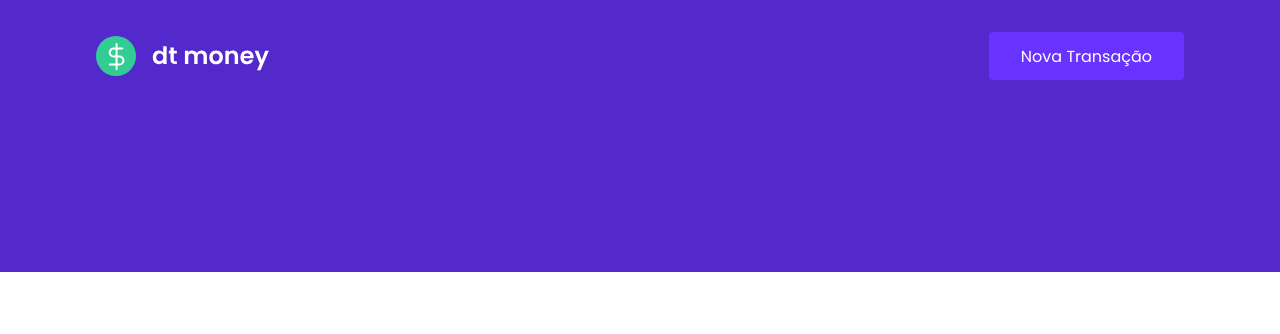
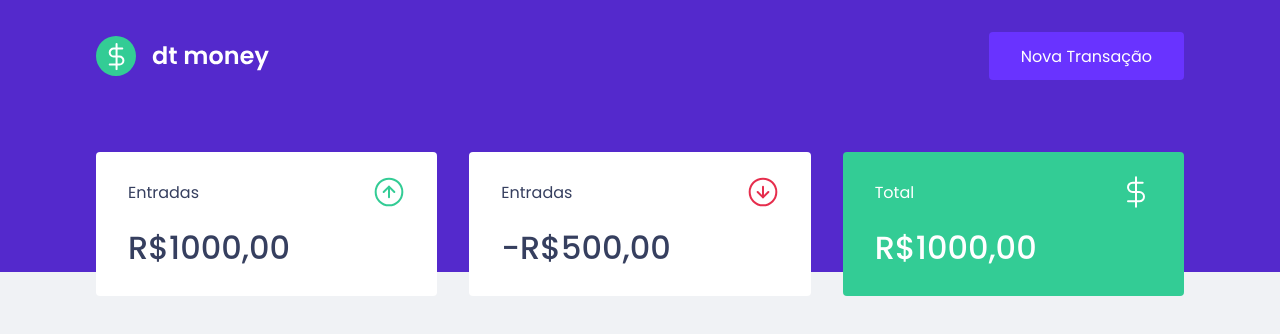
Before and after one commit to alisonbessa/ignite-react-chapter2, a React (Create React App) app: page / in a window 1280 px wide. Shown: the top 334 px of the page. Built offline with nearby package versions, Linux system fonts and the light colour scheme.

Commit message:
create components - summary

```diff
--- a/public/index.html
+++ b/public/index.html
@@ -9,7 +9,7 @@
 
     <link rel="shortcut icon" href="favicon.png" type="image/png">
 
-    <link href="https://fonts.googleapis.com/css2?family=Poppins:wght@400;600&display=swap" rel="stylesheet">
+    <link href="https://fonts.googleapis.com/css2?family=Poppins:wght@400;500;600&display=swap" rel="stylesheet">
     <title>DT Money</title>
   </head>
   <body>
--- a/src/App.tsx
+++ b/src/App.tsx
@@ -1,11 +1,13 @@
+import { Dashboard } from "./components/Dashboard";
 import { Header } from "./components/Header";
 import { GlobalStyle } from "./styles/global"
 
 export function App() {
   return (
     <>
+      <GlobalStyle />
       <Header />
-      <GlobalStyle />
+      <Dashboard />
     </>
   );
 }
--- /dev/null
+++ b/src/components/Dashboard/index.tsx
@@ -0,0 +1,11 @@
+import { Summary } from "../Summary";
+
+import { Container } from "./styles";
+
+export const Dashboard = () => {
+  return (
+    <Container>
+      <Summary />
+    </Container>
+  );
+};
--- /dev/null
+++ b/src/components/Dashboard/styles.ts
@@ -0,0 +1,7 @@
+import styled from "styled-components";
+
+export const Container = styled.main`
+  max-width: 1120px;
+  margin: 0 auto;
+  padding: 2.5rem 1rem;ß
+`;
--- /dev/null
+++ b/src/components/Summary/index.tsx
@@ -0,0 +1,41 @@
+import incomeImg from '../../assets/income.svg';
+import outcomeImg from '../../assets/outcome.svg';
+import totalImg from '../../assets/total.svg';
+
+
+
+import { Container } from "./styles";
+
+export const Summary = () => {
+  return (
+    <Container>
+      <div>
+        <header>
+          <p>Entradas</p>
+          <img src={incomeImg} alt="Entradas" />
+        </header>
+        <strong>
+          R$1000,00
+        </strong>
+      </div>
+      <div>
+        <header>
+          <p>Entradas</p>
+          <img src={outcomeImg} alt="Saídas" />
+        </header>
+        <strong>
+          -R$500,00
+        </strong>
+      </div>
+      <div className="highlight-background">
+        <header>
+          <p>Total</p>
+          <img src={totalImg} alt="Total" />
+        </header>
+        <strong>
+          R$1000,00
+        </strong>
+      </div>
+    </Container>
+  );
+}
--- /dev/null
+++ b/src/components/Summary/styles.ts
@@ -0,0 +1,34 @@
+import styled from "styled-components";
+
+export const Container = styled.div`
+  display: grid;
+  grid-template-columns: repeat(3, 1fr);
+  gap: 2rem;
+  margin-top: -10rem;
+
+  div {
+    background: var(--shape);
+    padding: 1.5rem 2rem;
+    border-radius: 0.25rem;
+    color: var(--text-title);
+
+    header {
+      display: flex;
+      align-items: center;
+      justify-content: space-between;
+    }
+
+    strong {
+      display: block;
+      margin-top: 1rem;
+      font-size: 2rem;
+      line-height: 3rem;
+      font-weight: 500;
+    }
+
+    &.highlight-background {
+      background: var(--green);
+      color: var(--shape);
+    }
+  }
+`;
--- a/src/styles/global.ts
+++ b/src/styles/global.ts
@@ -5,6 +5,7 @@
         --background: #f0f2f5;
         --red: #e52e4d;
         --blue: #5429cc;
+        --green: #33cc95;
 
         --blue-light: #6933ff;
 
@@ -30,7 +31,7 @@
     }
 
     body {
-        background: var(---background);
+        background: var(--background);
         -webkit-font-smoothing: antialiased;
     }
 
```
Also changed, not shown: src/components/Header/index.tsx (indentation only), src/components/Header/styles.ts (indentation only).
